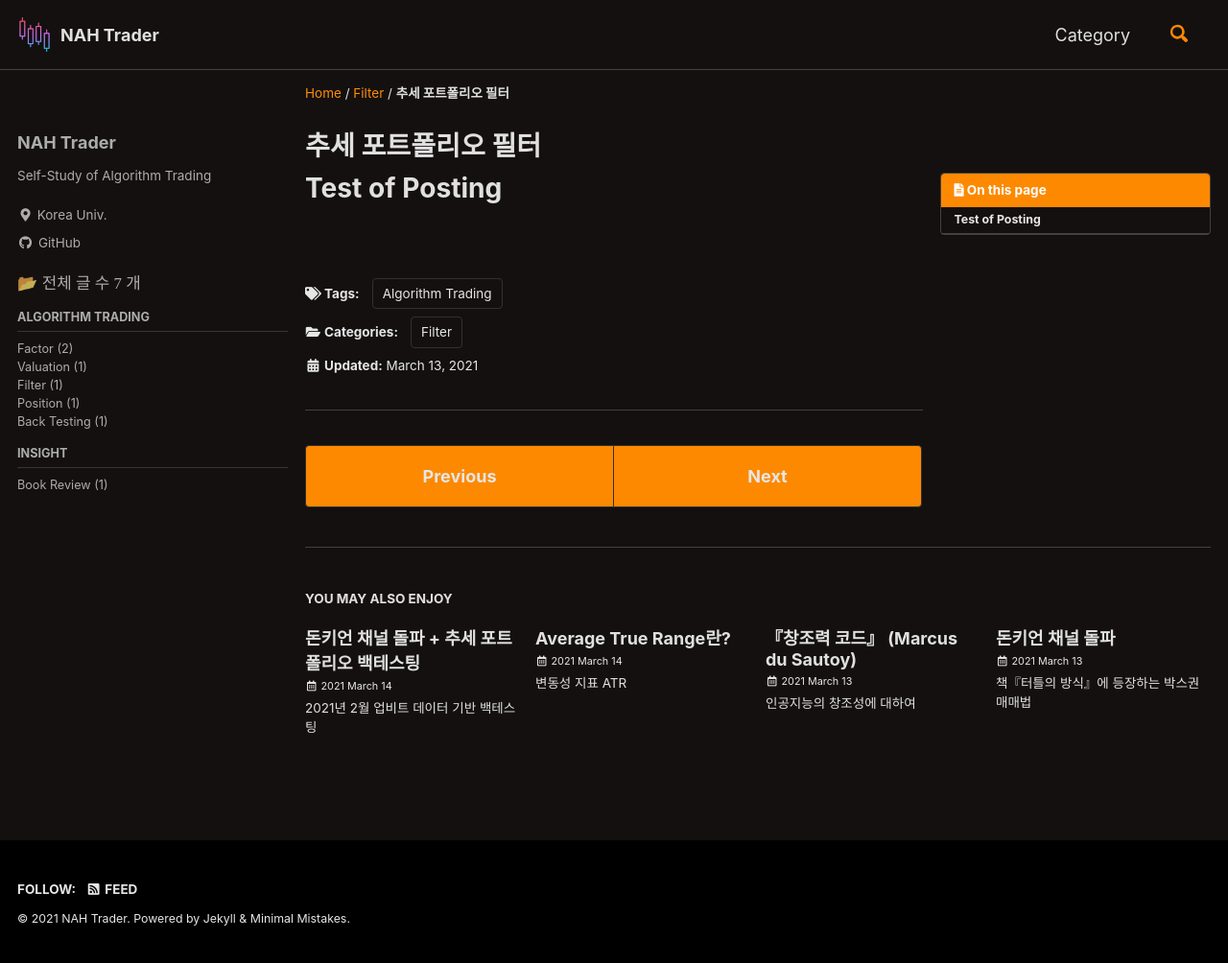
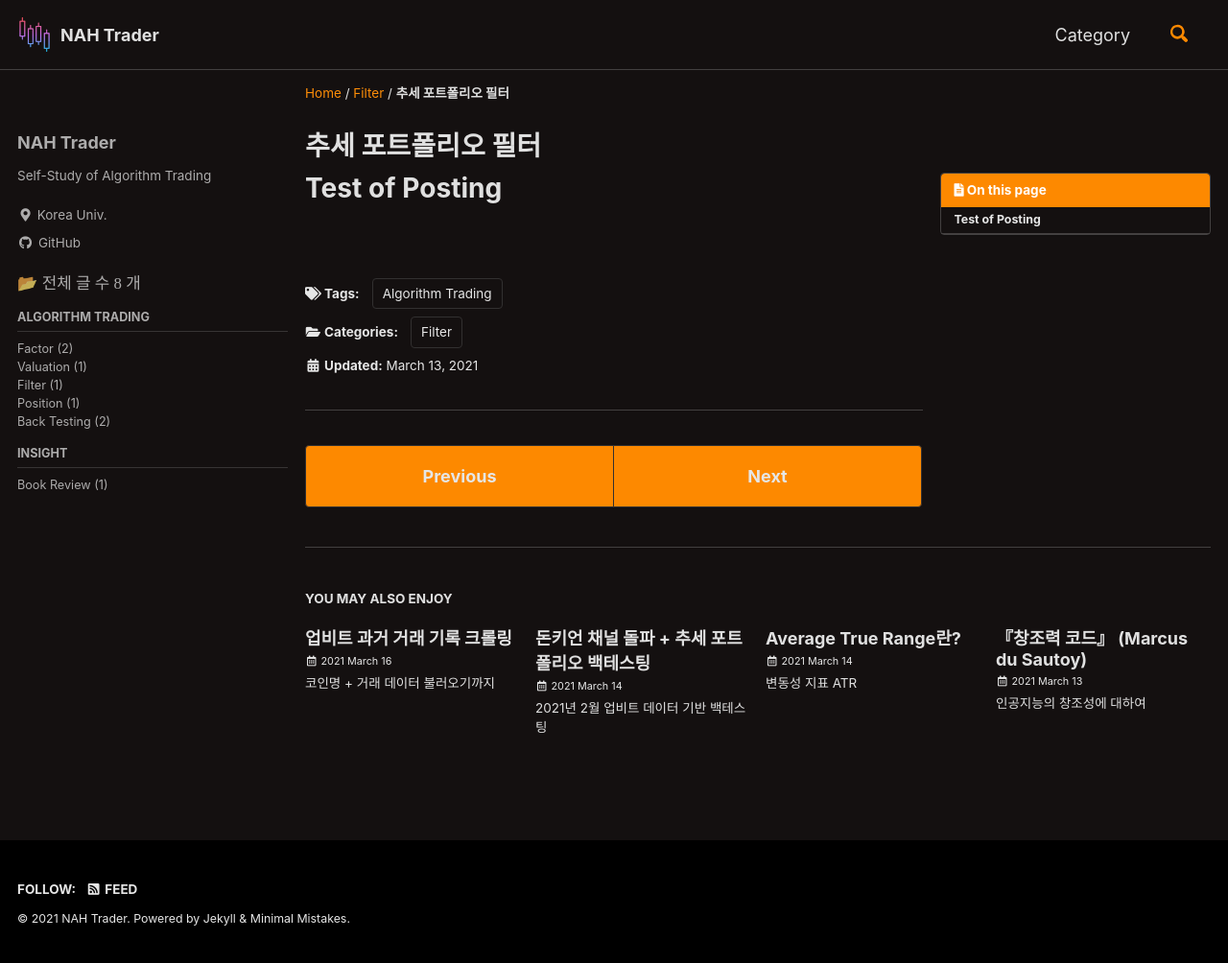
Before and after one commit to NAHtrader/NAHtrader.github.io, a Jekyll site: the page built from _posts/2021-03-13-AC1.md, in a window 1280 px wide and 1004 px high. Shown: the whole window at 96% size. Built offline with Jekyll 4.4.1, drawn with Linux system fonts in a browser that asks for light colours; cached includes are drawn as plain includes; part of the change alters nothing that is shown.

Commit message:
0316 포스팅

````diff
--- a/_config.yml
+++ b/_config.yml
@@ -12,7 +12,7 @@
 
 # theme                  : "minimal-mistakes-jekyll"
 # remote_theme           : "mmistakes/minimal-mistakes"
-minimal_mistakes_skin    : "plum" # "air", "aqua", "contrast", "dark", "dirt", "neon", "mint", "plum", "sunrise"
+minimal_mistakes_skin    : "neon" # "air", "aqua", "contrast", "dark", "dirt", "neon", "mint", "plum", "sunrise"
 
 # Site Settings
 locale                   : "en-US"
--- /dev/null
+++ b/_posts/2021-03-14-AE2.md
@@ -0,0 +1,126 @@
+---
+title: "업비트 과거 거래 기록 크롤링"
+excerpt: "코인명 + 거래 데이터 불러오기까지"
+
+categories:
+  - BackTest
+tags:
+  - [Algorithm Trading]
+
+toc: true
+toc_sticky: true
+
+date: 2021-03-16
+last_modified_at: 2021-03-16
+---
+
+### 1. 코인 이름 크롤링
+처음에는 `Selenium`을 활용해서 직접 사이트에 들어가서 `html` 태그 찾아서 크롤링하는 방법으로 진행해보려고 했다. 근데 업비트 사이트 보안 문제인지 잘 모르겠지만 사이트에 접속이 되지를 않아서 구글링을 하던 도중 [업비트 API 사이트](https://api.upbit.com/v1/market/all)를 통해 쉽게 이름을 크롤링 할 수 있었다.
+
+```python
+import requests
+from pandas import DataFrame
+import pandas as pd
+
+def call_coin():
+    #coin 종류 가져오기
+    databox=[]
+    url = 'https://api.upbit.com/v1/market/all'
+    response = requests.get(url)
+    datas = response.json()
+    # 데이터 프레임으로 변경
+    df = pd.DataFrame(datas)
+    # market 기준 한화로 변경
+    coins_krw = df[df['market'].str.startswith('KRW')].reset_index(drop=True)
+    num_index = len(coins_krw.index)
+    for i in range(0, num_index):
+        empty = [coins_krw.iloc[i,0],coins_krw.iloc[i,2]]
+        databox.append(empty)
+    return databox
+```
+### 2. 2월달 코인 거래 1분봉 데이터 크롤링
+과거 코인 데이터 크롤링에 사용했던 코드를 활용해서 for문을 추가해줬다. 사이트 상에서 한 번에 가져올 수 있는 데이터가 200개라서 for문을 잘 설정해서 데이터를 모아야했다.
+
+1분 봉으로 데이터를 추출할 예정이기 때문에 한 번에 60개씩 데이터를 추출해서 최대한 카운팅을 맞춰보려고 노력했다. 처음 시범 데이터를 추출했을 때 총 `40,320`개의 데이터가 나와야하는데 `BTC 기준` `39,829`개가 나오길래 사이사이 빈 곳을 어떻게 처리해야할지 고민이 됬다.
+
+혹시 점검 시간이 고려되었을 가능성을 생각해서 추가로 `ETH`와 `NEO` 데이터를 비교해봤는데 아래 두 가지 방법 모두 같은 개수로 나와가지고 `공식 API`는 하다보니까 너무 많은 요청이 들어오면 에러가 발생해서 `비공식 API`로 알려진 방법을 활용했다.
+
+**공식 API**
+
+```python
+for coin in coin_names:
+    box = {}
+    for day in days:
+        for hour in hours:
+            url = "https://api.upbit.com/v1/candles/minutes/1"
+
+            querystring = {"market": coin[0], "to": "2021-02-"+day+" "+hour+":00:00", "count": "60"}
+
+            response = requests.request("GET", url, params=querystring)
+            tradedata = response.json()
+            sleep(0.1)
+```
+
+**비공식 API**
+```python
+for coin in coin_names:
+    box = {}
+    for day in days:
+        for hour in hours:
+            r = requests.get("https://crix-api-endpoint.upbit.com/v1/crix/candles/minutes/1?code=CRIX.UPBIT."+coin[0]+"&count=60&to=2021-02-"+day+"%20"+hour+":00:00")
+            tradedata = r.json()
+```
+
+### 3. 전체 코드
+
+전체 개수가 다 다르게 나오긴 하지만 API의 문제로 생각되서 둘 중 어느 방법을 활용하던 같은 결과가 나와서 일단 그대로 사용하기로 했다. 가격의 변동성에서 패턴을 읽는 과정에는 크게 어려움이 없다고 일단은 생각하고 진행하기로 했다.
+
+마지막으로 완성한 전체 코드는 아래 첨부한다.
+```python
+import requests
+import pandas as pd
+from time import sleep
+
+def call_coin():
+    #coin 종류 가져오기
+    databox=[]
+    url = 'https://api.upbit.com/v1/market/all'
+    response = requests.get(url)
+    datas = response.json()
+    # 데이터 프레임으로 변경
+    df = pd.DataFrame(datas)
+    # market 기준 한화로 변경
+    coins_krw = df[df['market'].str.startswith('KRW')].reset_index(drop=True)
+    num_index = len(coins_krw.index)
+    for i in range(0, num_index):
+        empty = [coins_krw.iloc[i,0],coins_krw.iloc[i,2]]
+        databox.append(empty)
+    return databox
+
+days = ['01', '02', '03', '04', '05', '06', '07', '08', '09', '10', '11', '12', '13', '14', '15', '16', '17', '18', '19', '20', '21', '22', '23', '24', '25', '26', '27', '28']
+hours = ['01', '02', '03', '04', '05', '06', '07', '08', '09', '10', '11', '12', '13', '14', '15', '16', '17', '18', '19', '20', '21', '22', '23', '24']
+
+coin_names=call_coin()
+
+for coin in coin_names:
+    box = {}
+    for day in days:
+        for hour in hours:
+            r = requests.get("https://crix-api-endpoint.upbit.com/v1/crix/candles/minutes/1?code=CRIX.UPBIT."+coin[0]+"&count=60&to=2021-02-"+day+"%20"+hour+":00:00")
+            tradedata = r.json()
+
+            for trade in reversed(tradedata):
+                time = trade['candleDateTime']
+                timedata = time[0:10] + " " + time[11:16]
+                op = trade['openingPrice']  # op 는 시작 가격
+                tp = trade['tradePrice']  # tp 는 종가
+                lp = trade['lowPrice']  # lp 는 저가
+                hp = trade['highPrice']  # hp 는 고가
+                box[timedata] = [op, tp, hp, lp]
+
+    tradedata = pd.DataFrame(box)
+    tradedata.rename(index={0: "Open Price", 1: "High Price", 2: "Low Price", 3: 'Close Price'}, inplace=True)
+    transposed_tradedata = tradedata.transpose()
+    transposed_tradedata.to_excel(excel_writer='C:/Users/whdtlr/Bitcoin_desktop/coins/'+coin[1]+'.xlsx')
+    sleep(1)
+```
--- a/_sass/minimal-mistakes/skins/_neon.scss
+++ b/_sass/minimal-mistakes/skins/_neon.scss
@@ -4,37 +4,39 @@
 
 /* Colors */
 $background-color: #141010 !default;
-$text-color: #fff6fb !default;
-$primary-color: #F37022 !default;
+$text-color: #e0e0e0 !default;
+$primary-color: #fd8900 !default;
 $border-color: mix(#fff, $background-color, 20%) !default;
 $code-background-color: mix(#000, $background-color, 15%) !default;
 $code-background-color-dark: mix(#000, $background-color, 20%) !default;
 $form-background-color: mix(#000, $background-color, 15%) !default;
 $footer-background-color: mix($primary-color, #000, 0%) !default;
-$link-color: $primary-color !default;
-$link-color-hover: mix(#fff, $link-color, 25%) !default;
-$link-color-visited: mix(#000, $link-color, 10%) !default;
+$link-color: mix(#fff, #fd8900, 3%) !default;
+$link-color-hover: mix(#fff, $link-color, 10%) !default;
+$link-color-visited: $link-color !default;
 $masthead-link-color: $text-color !default;
-$masthead-link-color-hover: mix(#000, $text-color, 20%) !default;
-$navicon-link-color-hover: mix(#000, $background-color, 30%) !default;
+$masthead-link-color-hover: mix(#000, $text-color, 0%) !default;
+$navicon-link-color-hover: mix(#000, $background-color, 0%) !default;
 
 /* neon syntax highlighting (base16) */
-$base00: #ffffff !default;
-$base01: #e0e0e0 !default;
-$base02: #d0d0d0 !default;
-$base03: #b0b0b0 !default;
-$base04: #000000 !default;
-$base05: #101010 !default;
-$base06: #151515 !default;
-$base07: #202020 !default;
-$base08: #ff0086 !default;
-$base09: #fd8900 !default;
-$base0a: #aba800 !default;
-$base0b: #00c918 !default;
-$base0c: #1faaaa !default;
-$base0d: #3777e6 !default;
-$base0e: #ad00a1 !default;
-$base0f: #cc6633 !default;
+$base00: #231e18 !default;
+$base01: #302b25 !default;
+$base02: #48413a !default;
+$base03: #9d8b70 !default;
+$base04: #b4a490 !default;
+$base05: #cabcb1 !default;
+$base06: #d7c8bc !default;
+$base07: #e4d4c8 !default;
+$base08: #d35c5c !default;
+$base09: #ca7f32 !default;
+$base0a: #e0ac16 !default;
+$base0b: #b7ba53 !default;
+$base0c: #6eb958 !default;
+$base0d: #88a4d3 !default;
+$base0e: #bb90e2 !default;
+$base0f: #b49368 !default;
+
+
 
 .author__urls.social-icons i,
 .author__urls.social-icons .svg-inline--fa,
````
